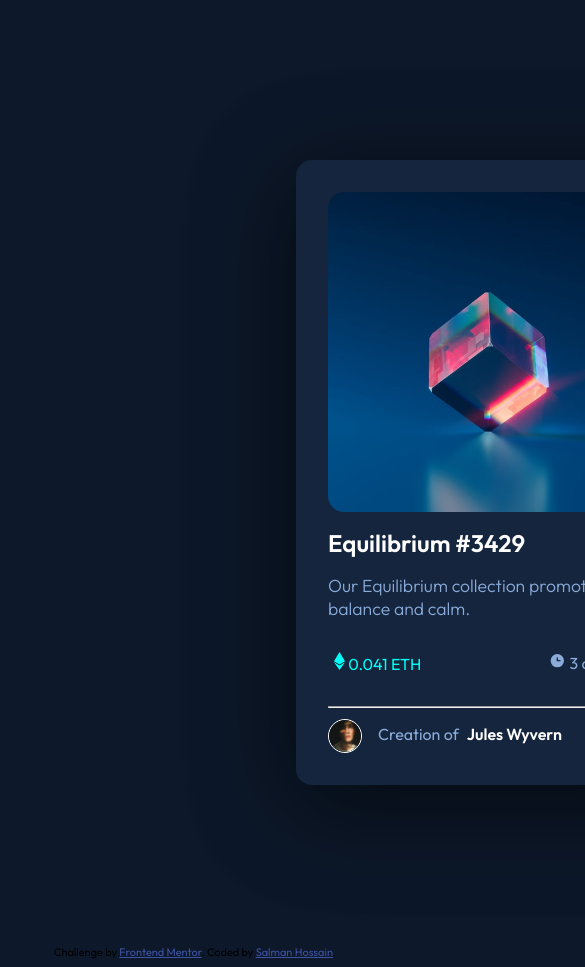
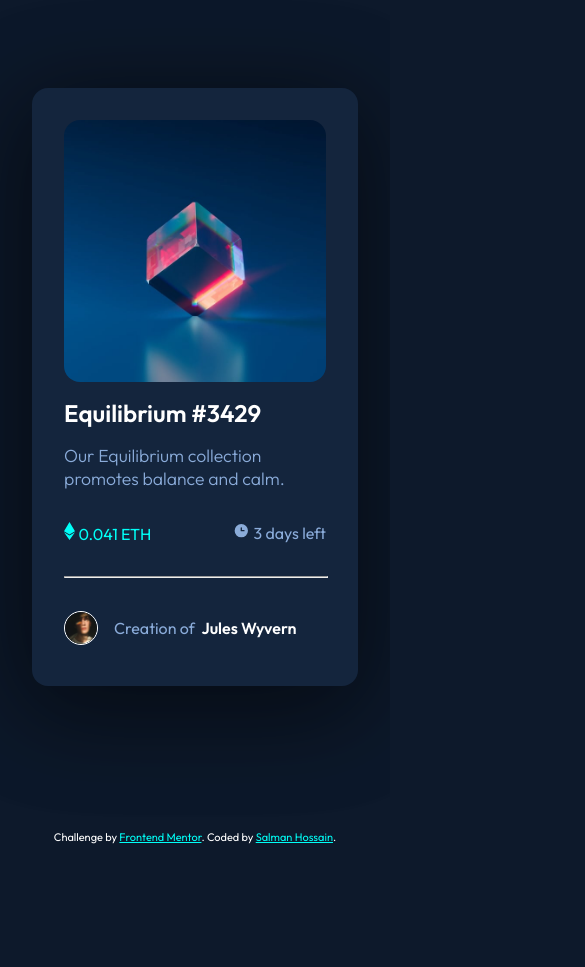
Before and after one commit to defunSM/nft-preview-card-component, a plain HTML site: page index.html in a window 390 px wide. Shown: the top 967 px of the page, 585 px wide, since content can reach past the window. After the commit the page ends 844 px from the top, so only its background shows below. Drawn offline with Linux system fonts and the light colour scheme.

Commit message:
add: responsive for mobile

```diff
--- a/index.html
+++ b/index.html
@@ -15,9 +15,7 @@
   </style>
 </head>
 <body>
-  <div class="layer-1">
-    <div class="layer-2">
-      <div class="layer-3">
+    <div class="container">
         <img class="equilibrium-img" src="images/image-equilibrium.jpg" alt="equilibrium">
         <h1>
           Equilibrium #3429
@@ -40,18 +38,13 @@
         <hr>
         <div class="creator">
           <img class="avatar-img" src="images/image-avatar.png" alt="avatar">
-          Creation of <span id="bold">Jules Wyvern
-</span>
+          <p>Creation of <span id="bold">Jules Wyvern</span></p>
         </div>
+      </div>
 
-
-      </div>
-    </div>
-  </div>
-
-    <div class="attribution">
+    <footer class="attribution">
     Challenge by <a href="https://www.frontendmentor.io?ref=challenge" target="_blank">Frontend Mentor</a>.
     Coded by <a href="#">Salman Hossain</a>.
-  </div>
+  </footer>
 </body>
 </html>
--- a/styles.css
+++ b/styles.css
@@ -14,30 +14,32 @@
 body {
   background-color: var(--main-bg);
   font-family: 'Outfit', sans-serif;
+  display: flex;
+  flex-direction: column;
+  place-items: center;
+  align-items: center;
 }
 
-.layer-1 {
-  display: flex;
-  justify-content: center;
-  background-color: var(--card-bg);
-  border-radius: 0.5rem;
-  margin: 10rem 30rem;
-  max-width: 400px;
-
+footer {
+  position: fixed;
+  bottom: 0;
+  color: white;
 }
 
-.layer-2 {
+a {
+  color: var(--primary-cyan) !important;
+}
+
+.container {
+  margin-top: 5rem;
   background-color: var(--card-bg);
   display: flex;
-  justify-content: center;
+  flex-direction: column;
   padding: 2rem;
   border-radius: 1rem;
-
-  max-width: 400px;
   box-shadow: -2px 20px 100px 4px rgba(0,0,0,0.33), -4px 19px 97px 11px rgba(0,0,0,0.3);
-
-}
-
+  max-width: 20%;
+  }
 
 
 h1 {
@@ -47,10 +49,10 @@ h1 {
 }
 
 .equilibrium-img {
-  width: 20rem;
-  height: 20rem;
+  border-radius: 1rem;
   display: flex;
-  border-radius: 1rem;
+  width: auto;
+  height: auto;
 }
 
 hr {
@@ -69,9 +71,7 @@ hr {
 .eth-amount {
   margin-top: 2rem;
   display: flex;
-  gap: 8rem;
-  min-width: 20rem;
-  justify-content: center;
+  justify-content: space-between;
   color: var(--primary-soft-blue)
 }
 
@@ -83,14 +83,14 @@ hr {
   border-width: 0.1rem;
   border-style: solid;
   margin-right: 1rem;
-  margin-top: -0.3rem;
 }
 
 .creator {
   color: var(--primary-soft-blue);
   margin-top: 1rem;
   display: flex;
-  justify-content: left;
+  flex-direction: row;
+  align-items: center;
 }
 
 #eth-price {
@@ -100,5 +100,11 @@ hr {
 #bold {
   color: var(--white);
   font-weight: bold;
-  margin-left: 0.5rem;
+  margin-left: 0.2rem;
 }
+
+@media (max-width: 600px) {
+  .container {
+    max-width: 70%;
+  }
+}
```
